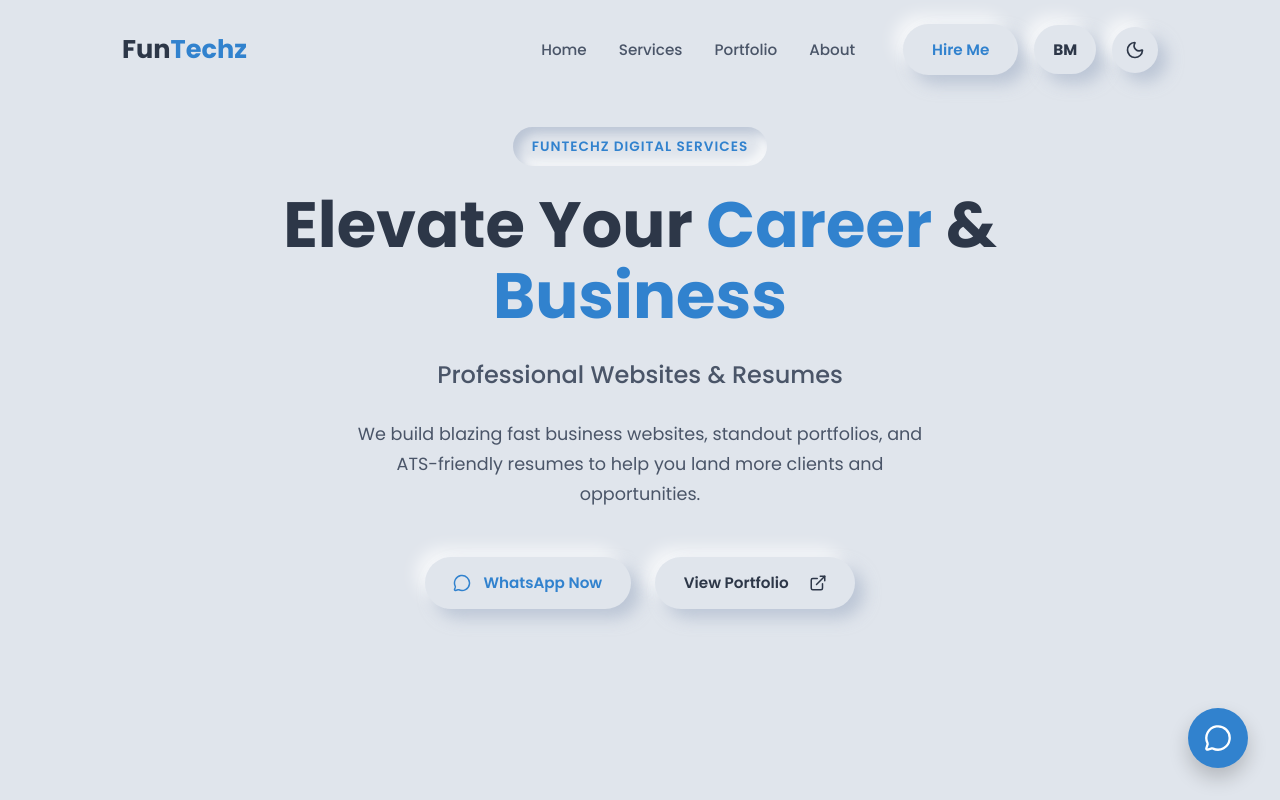
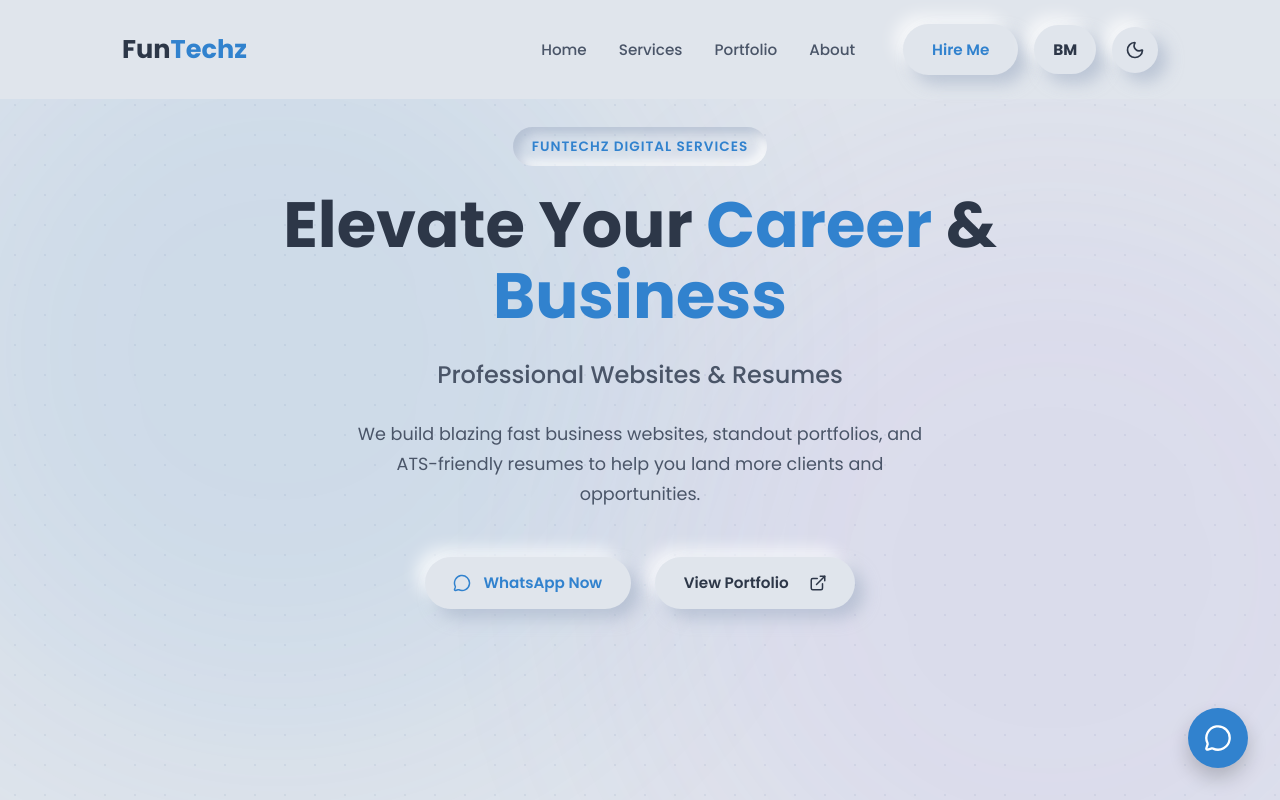
Before and after one commit to ieyrfan/freelance, a React (Vite) app: page / in a window 1280 px wide. Shown: the top 800 px of the page. Built offline with nearby package versions, Linux system fonts and the light colour scheme.

Commit message:
Add modern animated glowing background and dot grid

```diff
--- a/src/index.css
+++ b/src/index.css
@@ -37,10 +37,62 @@
 body {
   font-family: var(--font-main);
   background-color: var(--bg-main);
+  /* Modern dot grid */
+  background-image: radial-gradient(rgba(163, 177, 198, 0.2) 1.5px, transparent 1.5px);
+  background-size: 30px 30px;
   color: var(--text-body);
   line-height: 1.7;
   overflow-x: hidden;
   -webkit-font-smoothing: antialiased;
+  position: relative;
+}
+
+[data-theme="dark"] body {
+  background-image: radial-gradient(rgba(255, 255, 255, 0.05) 1.5px, transparent 1.5px);
+}
+
+/* Animated Glowing Orbs */
+body::before, body::after {
+  content: '';
+  position: fixed;
+  width: 60vw;
+  height: 60vw;
+  max-width: 800px;
+  max-height: 800px;
+  border-radius: 50%;
+  filter: blur(120px);
+  z-index: -1;
+  opacity: 0.4;
+  animation: floatOrb 25s infinite alternate ease-in-out;
+  pointer-events: none;
+}
+
+body::before {
+  top: -10%;
+  left: -10%;
+  background: rgba(49, 130, 206, 0.25);
+}
+
+body::after {
+  bottom: -10%;
+  right: -10%;
+  background: rgba(159, 122, 234, 0.2);
+  animation-delay: -12s;
+  animation-duration: 30s;
+}
+
+[data-theme="dark"] body::before {
+  background: rgba(99, 179, 237, 0.15);
+}
+
+[data-theme="dark"] body::after {
+  background: rgba(159, 122, 234, 0.1);
+}
+
+@keyframes floatOrb {
+  0% { transform: translate(0, 0) scale(1); }
+  50% { transform: translate(5%, 10%) scale(1.1); }
+  100% { transform: translate(-5%, 5%) scale(0.9); }
 }
 
 a {
```
